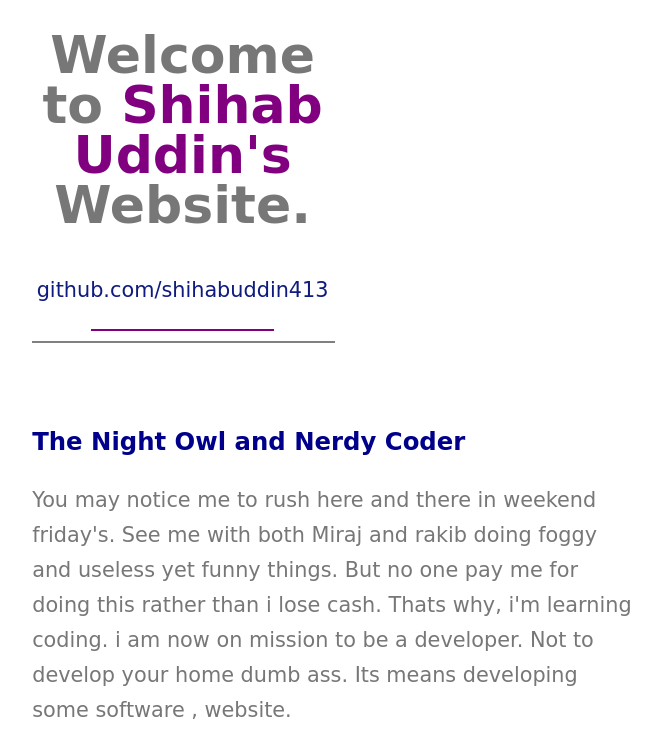
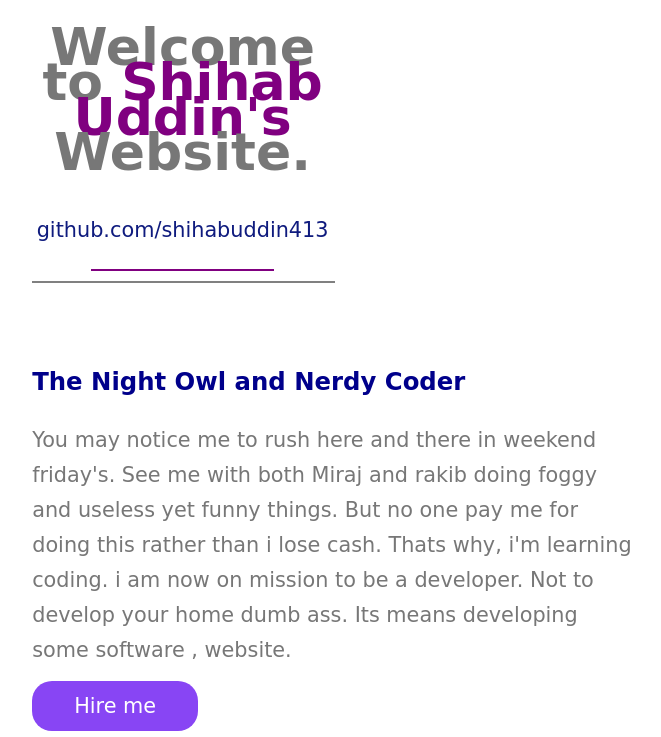
Before and after one commit to shihabuddin413/shihabrts, a plain HTML site: page index.html in a window 1280 px wide. Shown: the part 61-798 px from the top of the page, without its empty margins (39-700 px from the left). Drawn offline with Linux system fonts and the light colour scheme; a web font is replaced by a local one.

Commit message:
Update style.css

```diff
--- a/style.css
+++ b/style.css
@@ -8,7 +8,7 @@ body{
 h1{
     font-size: 2.5em;
     text-align: center;
-    line-height: 50px;
+    line-height: 35px;
 }
 h5{
     font-size: 0.4em;
```
